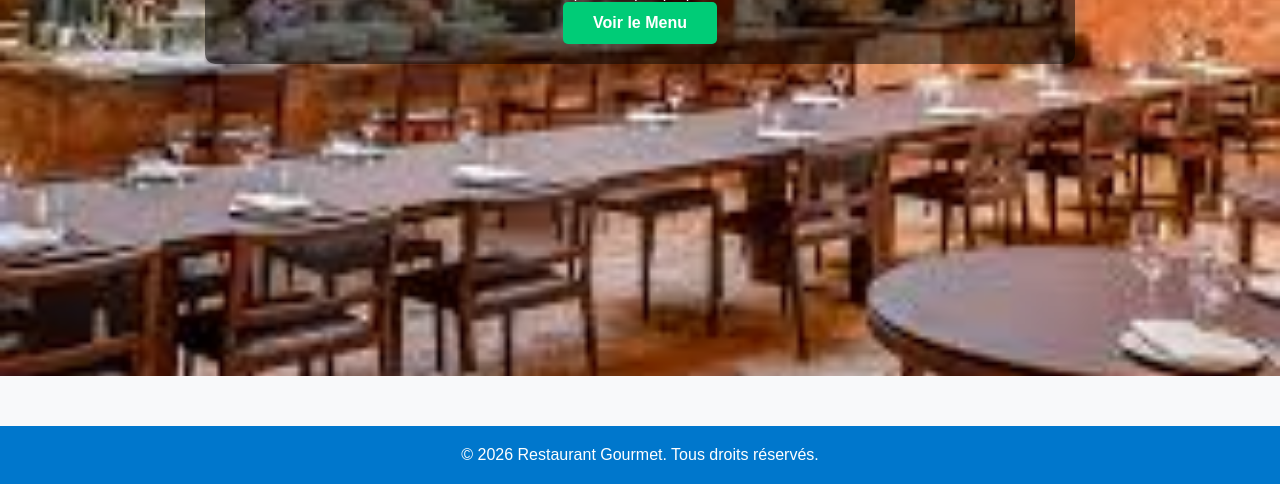
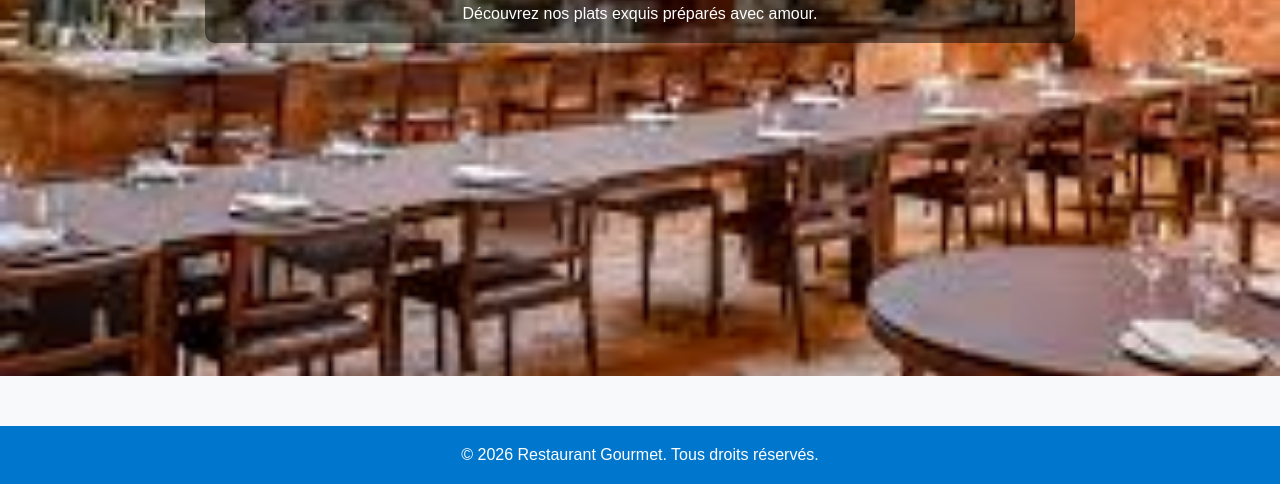
Before and after one commit to paulmbali151-arch/Restau, a plain HTML site: page index.html in a window 1280 px wide. Shown: the part 482-966 px from the top of the page. Drawn offline with Linux system fonts and the light colour scheme.

Commit message:
Update index.html

```diff
--- a/index.html
+++ b/index.html
@@ -24,7 +24,6 @@
     <div class="hero-text">
       <h2>Bienvenue au Restaurant Gourmet</h2>
       <p>Découvrez nos plats exquis préparés avec amour.</p>
-      <a href="Menu.html" class="btn">Voir le Menu</a>
     </div>
   </section>
 
```
